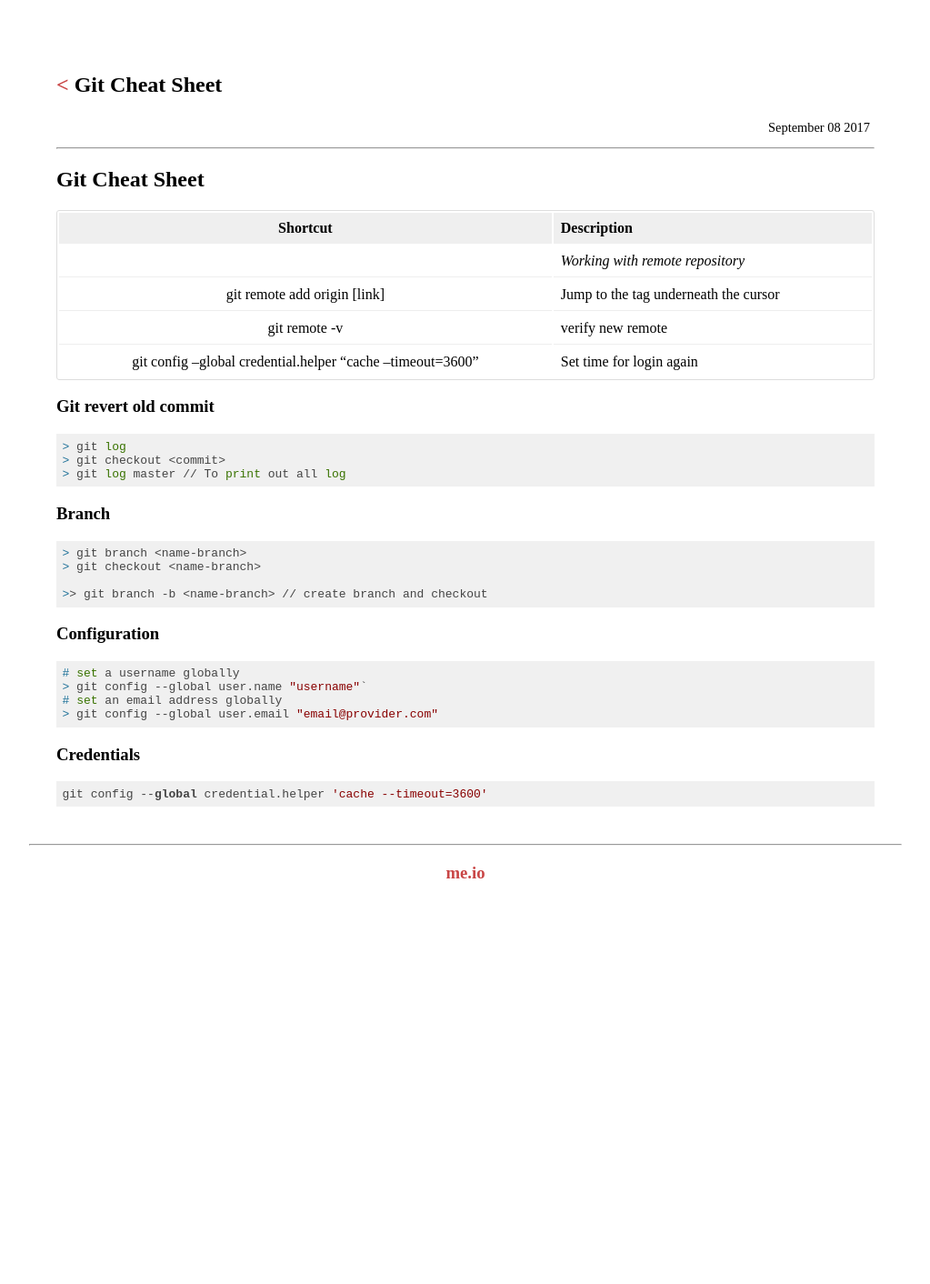
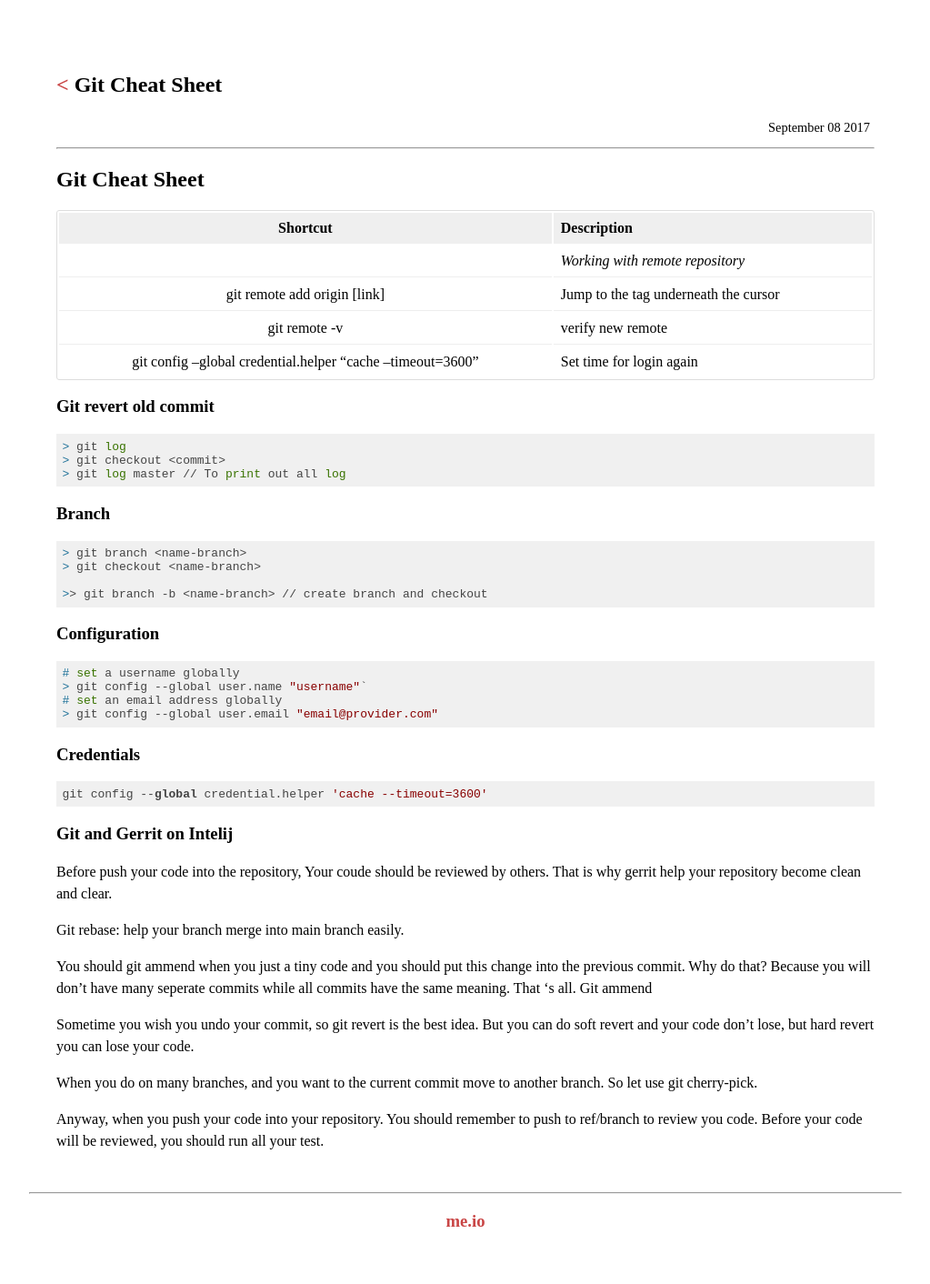
Before and after one commit to congdv/congdv.github.io, a Jekyll site: the page built from _posts/2017-09-08-git-cheat-sheet.md, in a window 1280 px wide. Shown: the whole page at 91% size, without its empty margins (128-1151 px from the left). Built offline with Jekyll 4.4.1, drawn with Linux system fonts in a browser that asks for light colours; before the commit the page ends 1030 px from its top, so only the background shows below that.

Commit message:
Update 2017-09-08-git-cheat-sheet.md

````diff
--- a/_posts/2017-09-08-git-cheat-sheet.md
+++ b/_posts/2017-09-08-git-cheat-sheet.md
@@ -40,3 +40,16 @@ tag: notes
 ```
 git config --global credential.helper 'cache --timeout=3600'
 ```
+
+### Git and Gerrit on Intelij
+Before push your code into the repository, Your coude should be reviewed by others. That is why gerrit help your repository become clean and clear.
+
+Git rebase: help your branch merge into main branch easily.
+
+You should git ammend when you just a tiny code and you should put this change into the previous commit. Why do that? Because you will don't have many seperate commits while all commits have the same meaning. That 's all. Git ammend
+
+Sometime you wish you undo your commit, so git revert is the best idea. But you can do soft revert and your code don't lose, but hard revert you can lose your code.
+
+When you do on many branches, and you want to the current commit move to another branch. So let use git cherry-pick.
+
+Anyway, when you push your code into your repository. You should remember to push to ref/branch to review you code. Before your code will be reviewed, you should run all your test.
````
